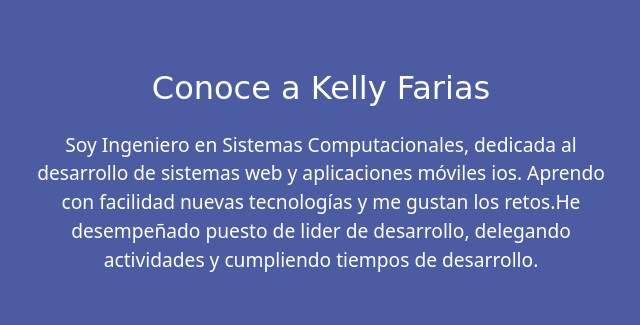
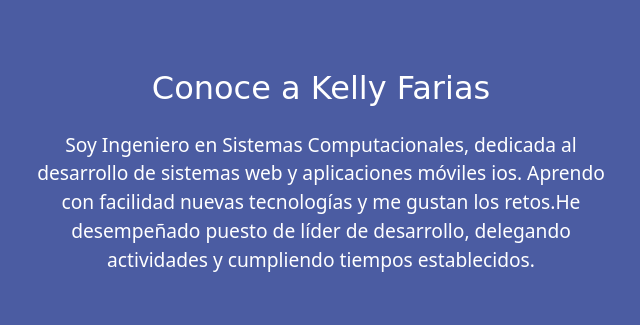
Before and after one commit to KellyFarias10/KellyFarias10.github.io, a plain HTML site: page index.html in a window 1280 px wide. Shown: the part 1120-1445 px from the top of the page, 319-959 px from the left. Drawn offline with nearby package versions, Linux system fonts and the light colour scheme; a web font is replaced by a local one.

Commit message:
Update index.html

```diff
--- a/index.html
+++ b/index.html
@@ -70,7 +70,7 @@
     <section id="sobre-mi" class="sobre-mi seccion-oscura">
       <div class="contenedor">
         <h2 class="seccion-titulo">Conoce a Kelly Farias</h2>
-        <p class="seccion-texto">Soy Ingeniero en Sistemas Computacionales, dedicada al desarrollo de sistemas web y aplicaciones móviles ios. Aprendo con facilidad nuevas tecnologías y me gustan los retos.He desempeñado puesto de lider de desarrollo, delegando actividades y cumpliendo tiempos de desarrollo.</p>
+        <p class="seccion-texto">Soy Ingeniero en Sistemas Computacionales, dedicada al desarrollo de sistemas web y aplicaciones móviles ios. Aprendo con facilidad nuevas tecnologías y me gustan los retos.He desempeñado puesto de líder de desarrollo, delegando actividades y cumpliendo tiempos establecidos.</p>
       </div>
     </section>
 
```
